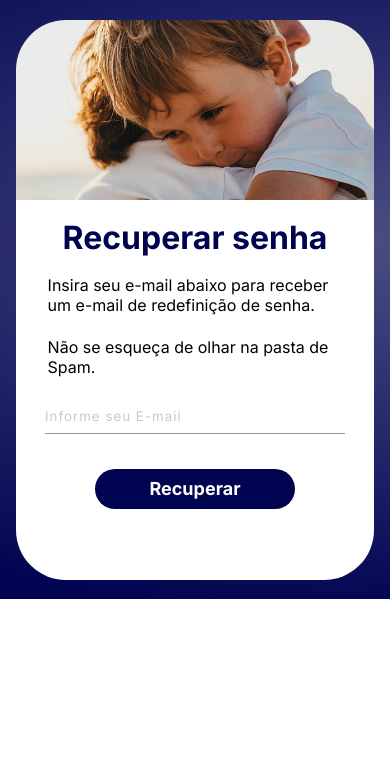
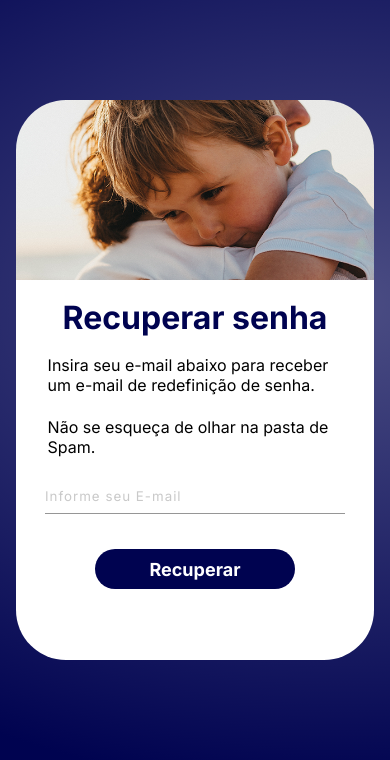
Before and after one commit to TeamHiveAPI/API-2023.2, a Flask app: page /esquecisenha in a window 390 px wide. Shown: the part 113-873 px from the top of the page. Before the commit the page ends 712 px from the top, so only its background shows below. Run offline with Flask 3, Linux system fonts and the light colour scheme; parts of the project's set-up code (start-up, migrations or seed data) failed here and were passed over.

Commit message:
Arrumando a responsividade do esqueci minha senha

```diff
--- a/app/src/static/cadastrologin.css
+++ b/app/src/static/cadastrologin.css
@@ -254,9 +254,20 @@ input::placeholder {
     }
 
     .container{
+        display: flex;
         flex-direction: column;
         max-height: 100%;
         padding: 5%;
+        justify-content: center;
+    }
+
+    .esquecisenha{
+        display: flex;
+        flex-direction: column;
+        max-height: 100%;
+        padding: 5%;
+        height: 90vh;
+        justify-content: center;
     }
     .login, .cadastro{
         align-items: center;
--- a/app/src/templates/esquecisenha.html
+++ b/app/src/templates/esquecisenha.html
@@ -33,7 +33,7 @@ ESQUECI SENHA
     {% endwith %}
     <main>
         <section class="tela_full">
-            <div class="container">
+            <div class="container esquecisenha">
                 <img class="login-img" src="{{ url_for('static', filename='img/login.png') }}" alt="">
                 <div class="login esqueci_senha_p">
                     <h1 class="titulo_recuperar">Recuperar senha</h1>
```
